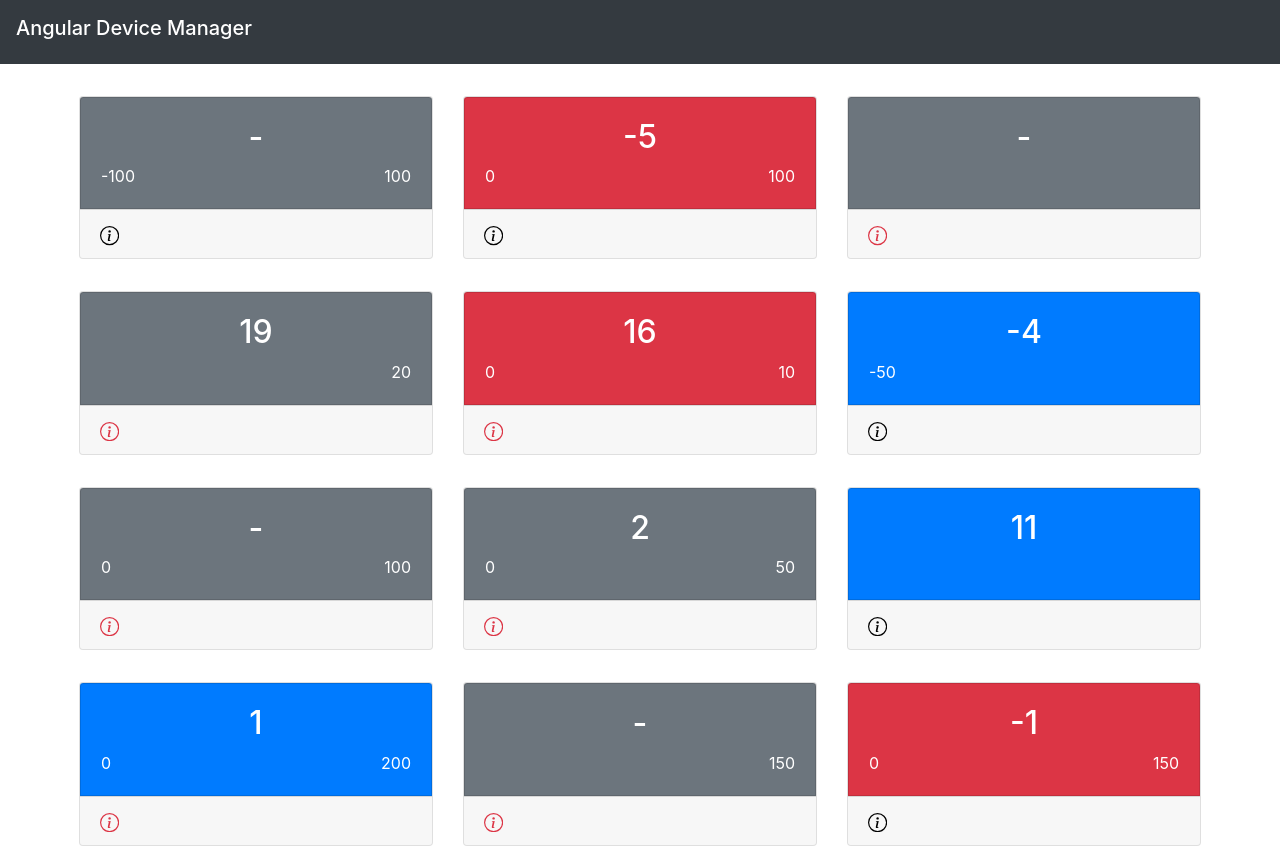
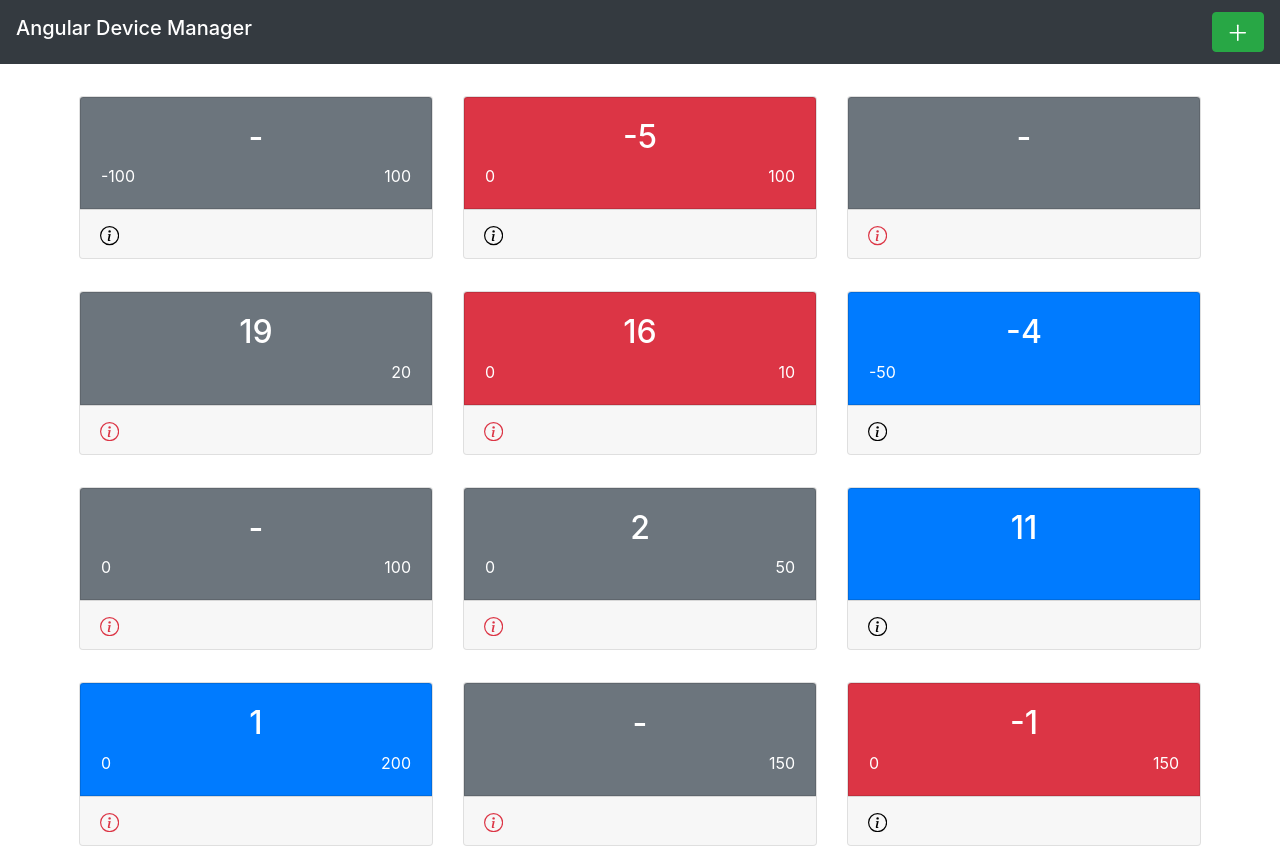
Before and after one commit to lbanozic/angular-device-manager, an Angular app: page / in a window 1280 px wide. Shown: the top 848 px of the page. Built offline with nearby package versions, Linux system fonts and the light colour scheme.

Commit message:
Add plus button for adding new device on navbar

```diff
--- a/src/app/app.module.ts
+++ b/src/app/app.module.ts
@@ -7,6 +7,7 @@ import { AppComponent } from './app.component';
 import { DeviceListComponent } from './device-list/device-list.component';
 import { DeviceComponent } from './device/device.component';
 import { IconInfoComponent } from './icons/icon-info/icon-info.component';
+import { IconPlusComponent } from './icons/icon-plus/icon-plus.component';
 import { NavbarComponent } from './navbar/navbar.component';
 import { PopoverComponent } from './popover/popover.component';
 
@@ -18,6 +19,7 @@ import { PopoverComponent } from './popover/popover.component';
     DeviceListComponent,
     IconInfoComponent,
     PopoverComponent,
+    IconPlusComponent,
   ],
   imports: [BrowserModule, AppRoutingModule, PortalModule, OverlayModule],
   providers: [],
--- a/src/app/icons/icon-info/icon-info.component.html
+++ b/src/app/icons/icon-info/icon-info.component.html
@@ -1,7 +1,6 @@
 <svg
-  class="bi bi-info-circle"
-  width="1.2em"
-  height="1.2em"
+  width="1.2rem"
+  height="1.2rem"
   viewBox="0 0 16 16"
   [attr.fill]="color"
   xmlns="http://www.w3.org/2000/svg"
--- /dev/null
+++ b/src/app/icons/icon-plus/icon-plus.component.html
@@ -0,0 +1,14 @@
+<svg
+  xmlns="http://www.w3.org/2000/svg"
+  width="1.6rem"
+  height="1.6rem"
+  viewBox="0 0 24 24"
+  fill="none"
+  stroke="#fff"
+  stroke-width="1.5"
+  stroke-linecap="round"
+  stroke-linejoin="round"
+>
+  <line x1="12" y1="5" x2="12" y2="19"></line>
+  <line x1="5" y1="12" x2="19" y2="12"></line>
+</svg>
--- /dev/null
+++ b/src/app/icons/icon-plus/icon-plus.component.ts
@@ -0,0 +1,15 @@
+import { Component, OnInit } from '@angular/core';
+
+@Component({
+  selector: 'dm-icon-plus',
+  templateUrl: './icon-plus.component.html',
+  styleUrls: ['./icon-plus.component.css']
+})
+export class IconPlusComponent implements OnInit {
+
+  constructor() { }
+
+  ngOnInit(): void {
+  }
+
+}
--- a/src/app/navbar/navbar.component.html
+++ b/src/app/navbar/navbar.component.html
@@ -1,3 +1,8 @@
 <nav class="navbar navbar-expand-sm bg-dark navbar-dark fixed-top">
   <h1 class="navbar-brand">{{ pageTitle }}</h1>
+  <div class="ml-auto">
+    <button type="button" class="btn btn-success">
+      <dm-icon-plus></dm-icon-plus>
+    </button>
+  </div>
 </nav>
```
Also changed, not shown: src/app/icons/icon-plus/icon-plus.component.css (added), 1 other file (tests, documents, lock files or other folders).
